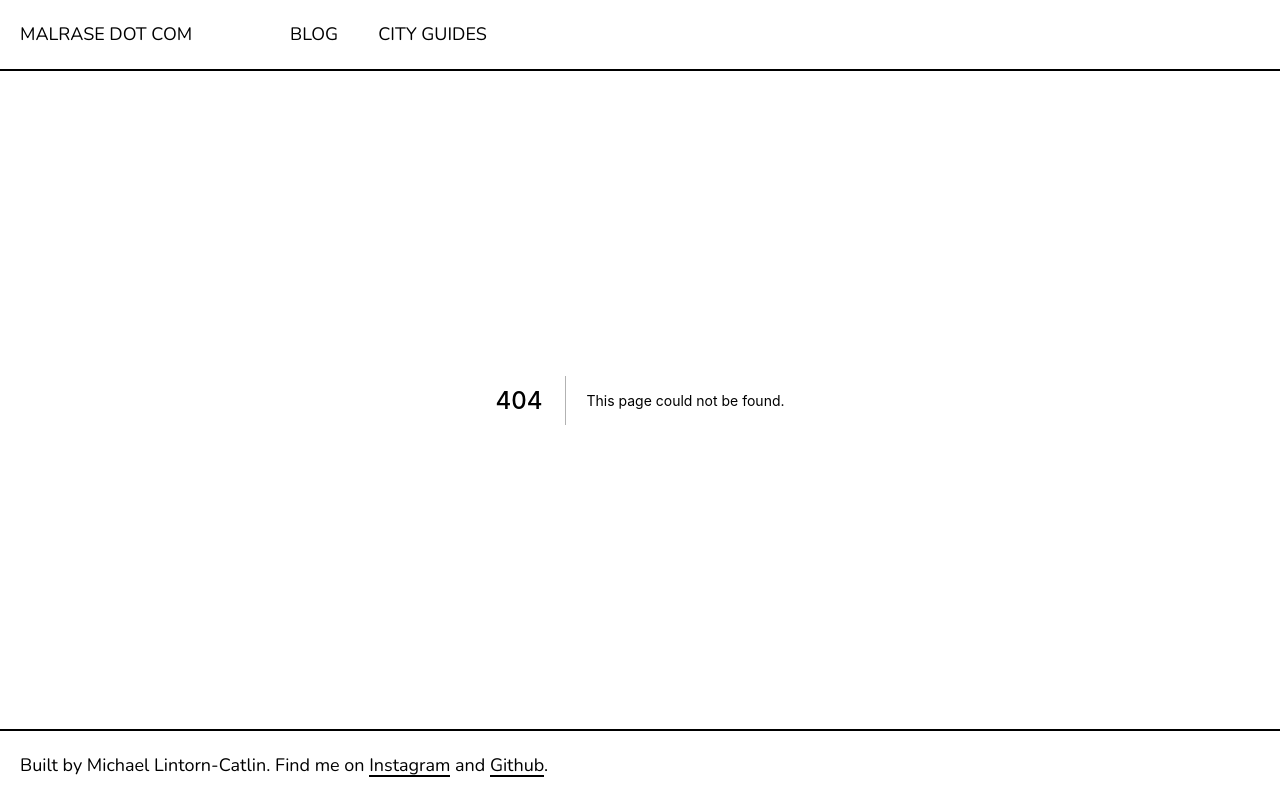
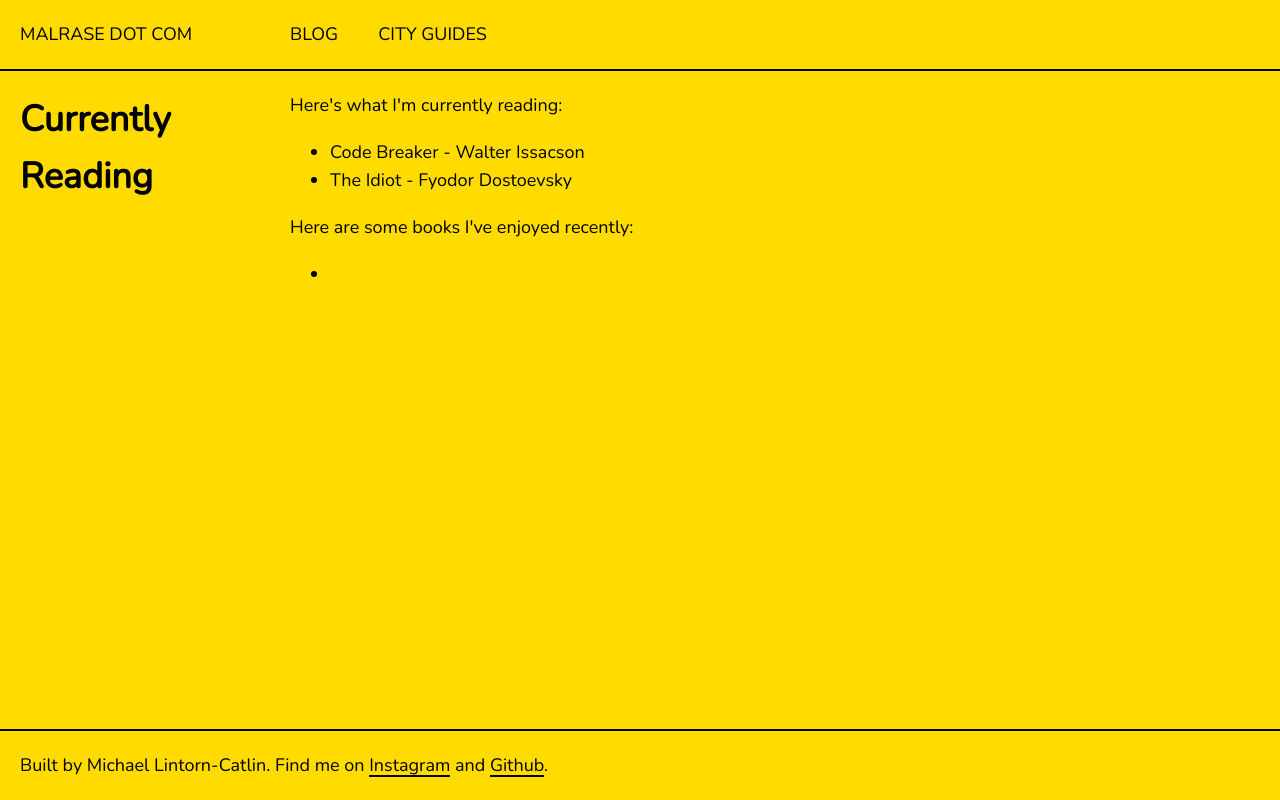
Before and after one commit to malrase/malrasedotcom, a Next.js app: page /reading/infex in a window 1280 px wide. Before the commit this address had no page. Built offline with nearby package versions, Linux system fonts and the light colour scheme.

Commit message:
Create  reading file

```diff
--- /dev/null
+++ b/pages/reading/infex.js
@@ -0,0 +1,20 @@
+import Link from "next/link";
+
+export default function CurrentlyReadingIndex() {
+  return (
+    <main className="currently-reading two-column-grid">
+      <h1>Currently Reading</h1>
+      <div className="content">
+      <p>Here's what I'm currently reading:</p>
+      <ul>
+        <li>Code Breaker - Walter Issacson</li>
+        <li>The Idiot - Fyodor Dostoevsky</li>
+      </ul>
+      <p>Here are some books I've enjoyed recently:</p>
+      <ul>
+        <li></li>
+      </ul>
+      </div>
+    </main>
+  );
+}
```
